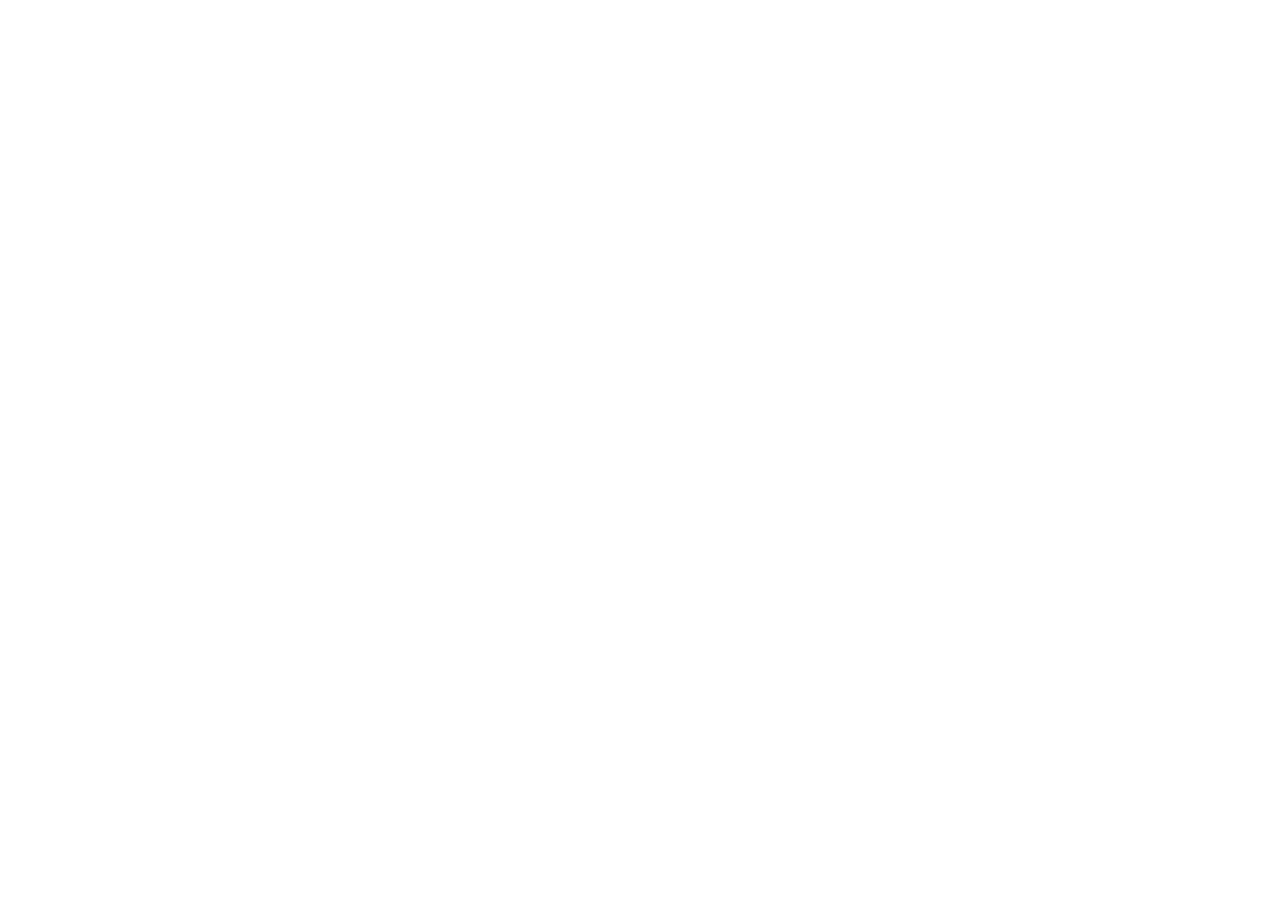
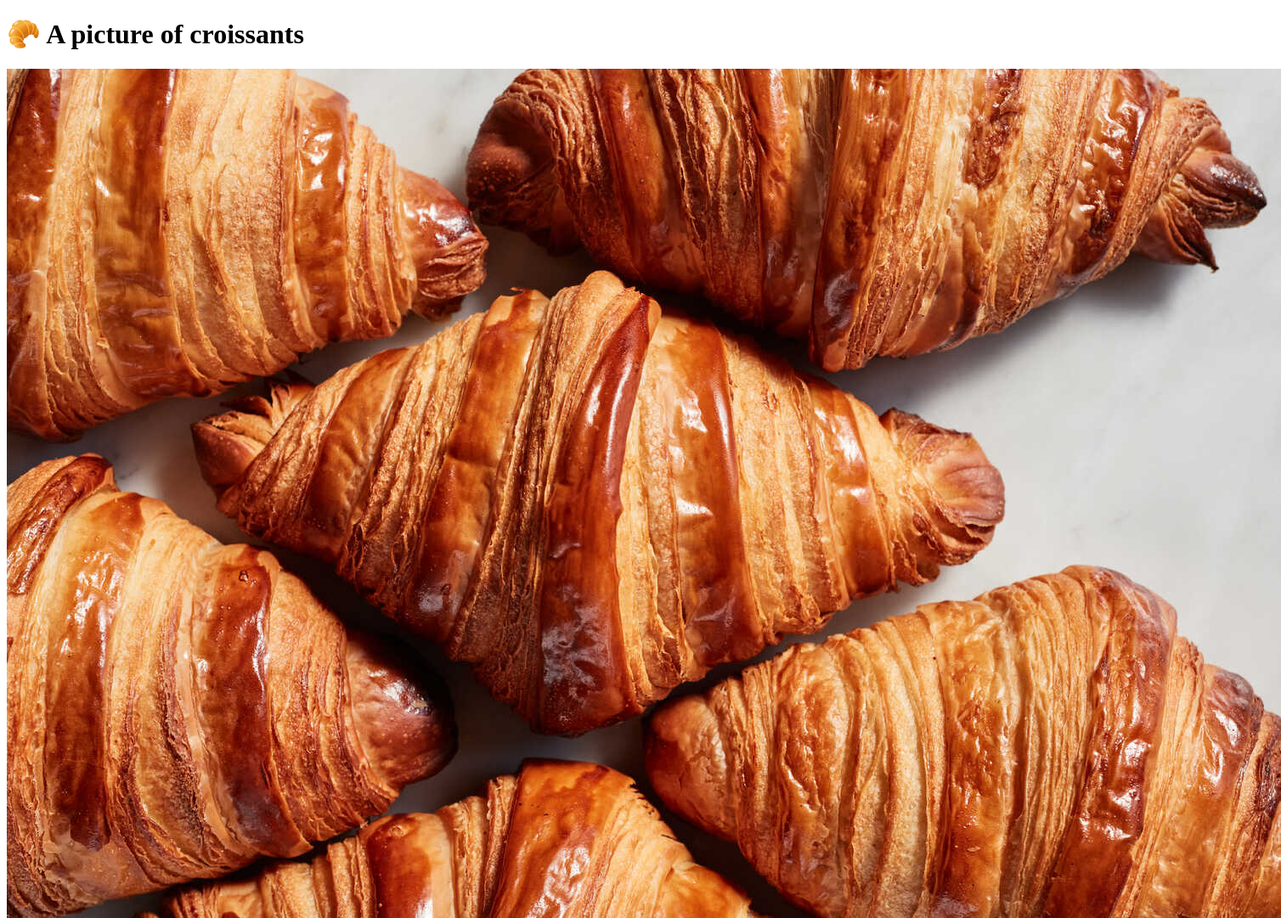
Before and after one commit to anutka2610/Croissant, a plain HTML site: page photo.html in a window 1280 px wide. Shown: the whole page at 85% size, 1508 px wide, since content can reach past the window. Before the commit the page ends 800 px from the top, so only its background shows below. Drawn offline with Linux system fonts and the light colour scheme.

Commit message:
add a photo to photo.html

```diff
--- a/photo.html
+++ b/photo.html
@@ -6,5 +6,8 @@
     <meta name="viewport" content="width=device-width, initial-scale=1.0" />
     <title>Photo</title>
   </head>
-  <body></body>
+  <body>
+    <h1>🥐 A picture of croissants</h1>
+    <img src="/photo/croiisants.jpeg" alt="croissants" />
+  </body>
 </html>
```
Also changed, not shown: photo/croiisants.jpeg (added).
